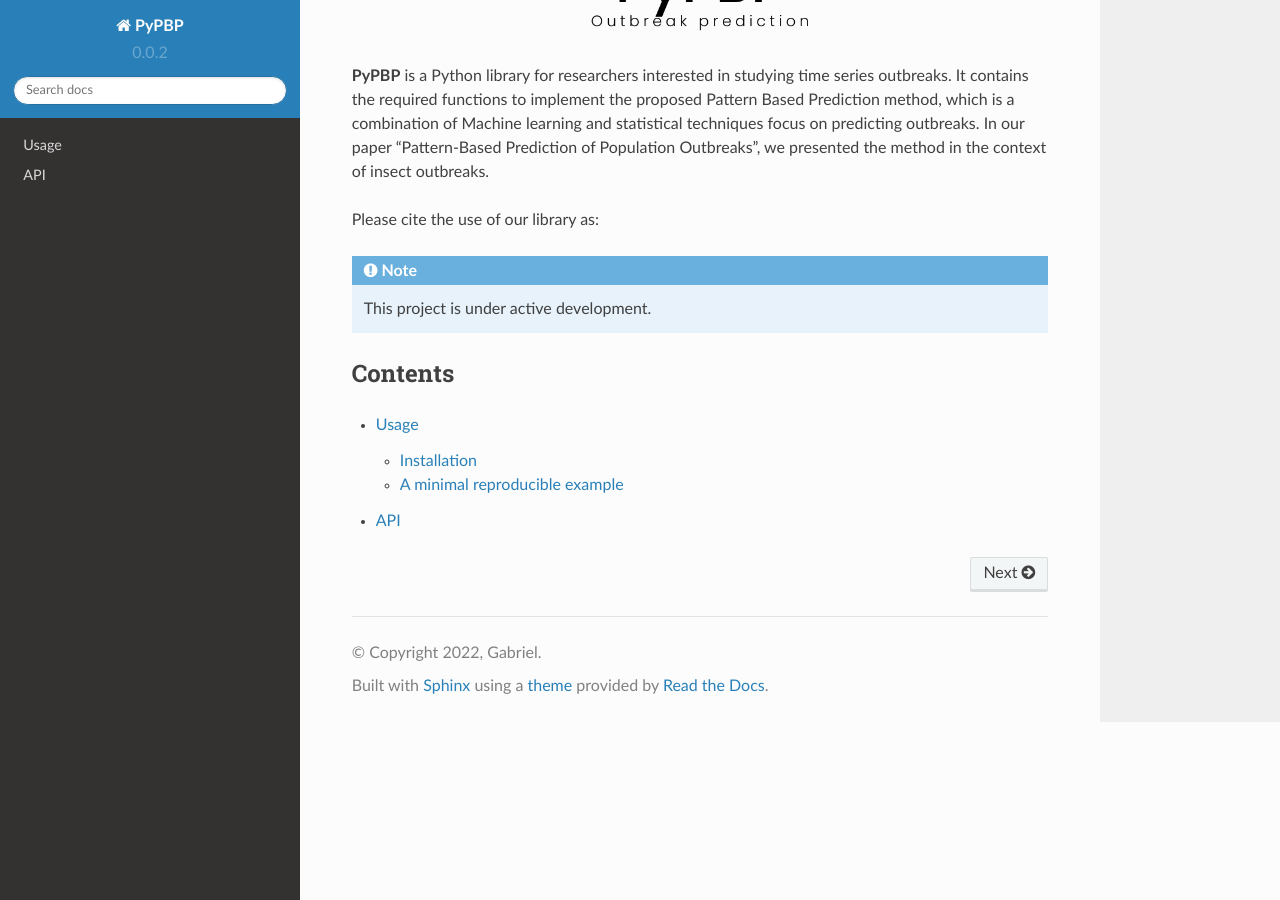
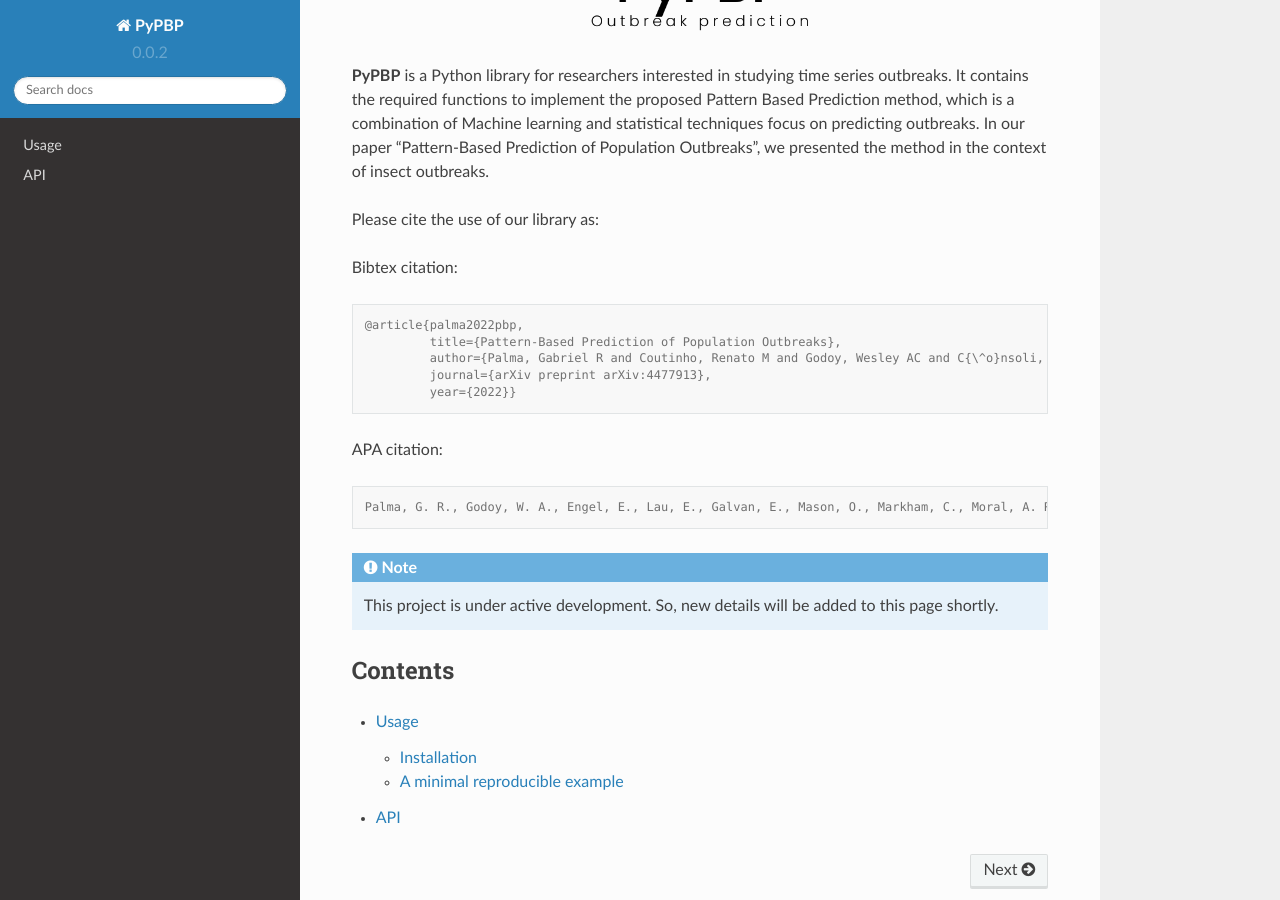
Before and after one commit to GabrielRPalma/PyPBP-documentation, a Sphinx documentation site: the page built from docs/source/index.rst, in a window 1280 px wide and 900 px high, scrolled down 396 px. Built offline with Sphinx 7.4.7 and the Read the Docs theme 2.0.0, drawn with Linux system fonts in a browser that asks for light colours.

Commit message:
Update index.rst

```diff
--- a/docs/source/index.rst
+++ b/docs/source/index.rst
@@ -17,9 +17,25 @@ we presented the method in the context of insect outbreaks.
 
 Please cite the use of our library as:
 
+Bibtex citation:
+
+.. code-block:: console
+
+   @article{palma2022pbp,
+            title={Pattern-Based Prediction of Population Outbreaks},
+            author={Palma, Gabriel R and Coutinho, Renato M and Godoy, Wesley AC and C{\^o}nsoli, Fernando L and Kraenkel, Roberto A},
+            journal={arXiv preprint arXiv:4477913},
+            year={2022}}
+
+APA citation:
+
+.. code-block:: console
+
+   Palma, G. R., Godoy, W. A., Engel, E., Lau, E., Galvan, E., Mason, O., Markham, C., Moral, A. R., (2022). Pattern-Based Prediction of Population Outbreaks. arXiv preprint arXiv:4477913.
+
 .. note::
 
-   This project is under active development.
+   This project is under active development. So, new details will be added to this page shortly.
 
 Contents
 --------
```
